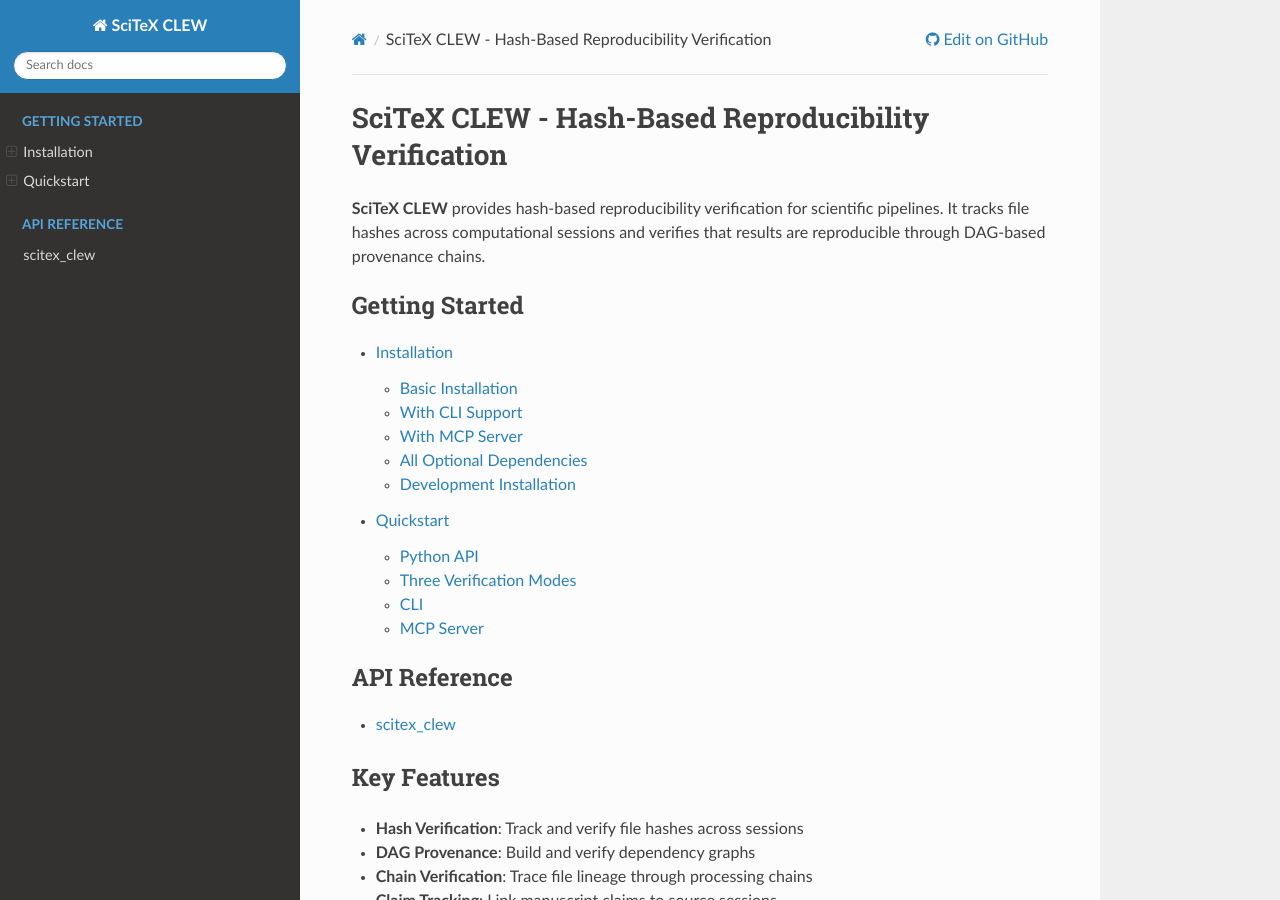
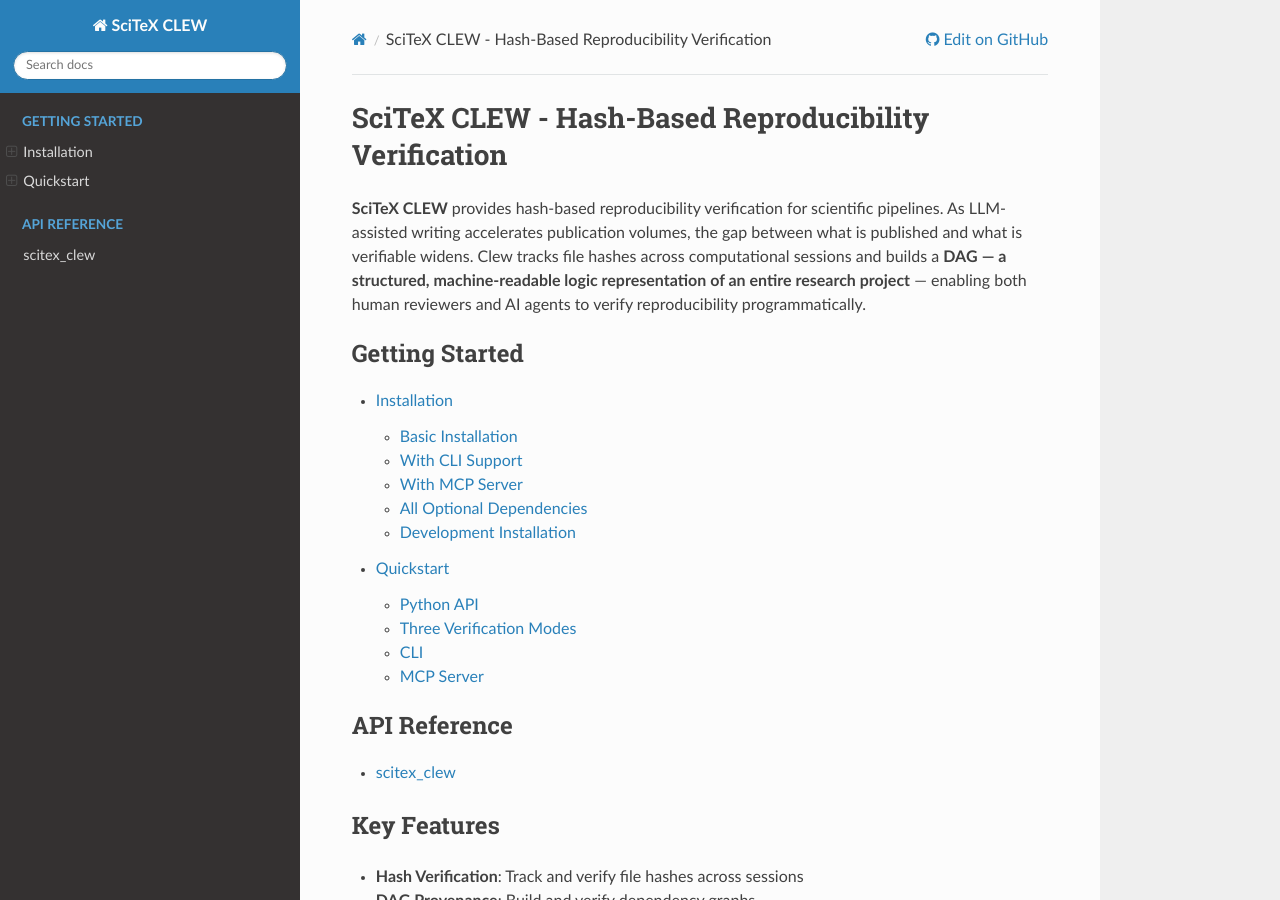
Before and after one commit to ywatanabe1989/scitex-clew, a Sphinx documentation site: the page built from docs/sphinx/index.rst, in a window 1280 px wide and 900 px high. Built offline with Sphinx 7.4.7 and the Read the Docs theme 3.1.0, drawn with Linux system fonts in a browser that asks for light colours.

Commit message:
docs: frame Problem/Solution for AI era — LLM publication surge, DAG as structured logic
Co-Authored-By: Claude Opus 4.6 <noreply@anthropic.com>

```diff
--- a/docs/sphinx/index.rst
+++ b/docs/sphinx/index.rst
@@ -2,8 +2,10 @@ SciTeX CLEW - Hash-Based Reproducibility Verification
 ======================================================
 
 **SciTeX CLEW** provides hash-based reproducibility verification for scientific pipelines.
-It tracks file hashes across computational sessions and verifies that results are reproducible
-through DAG-based provenance chains.
+As LLM-assisted writing accelerates publication volumes, the gap between what is published
+and what is verifiable widens. Clew tracks file hashes across computational sessions and
+builds a **DAG — a structured, machine-readable logic representation of an entire research
+project** — enabling both human reviewers and AI agents to verify reproducibility programmatically.
 
 .. toctree::
    :maxdepth: 2
```
Also changed, not shown: README.md (+2 -2 lines).
